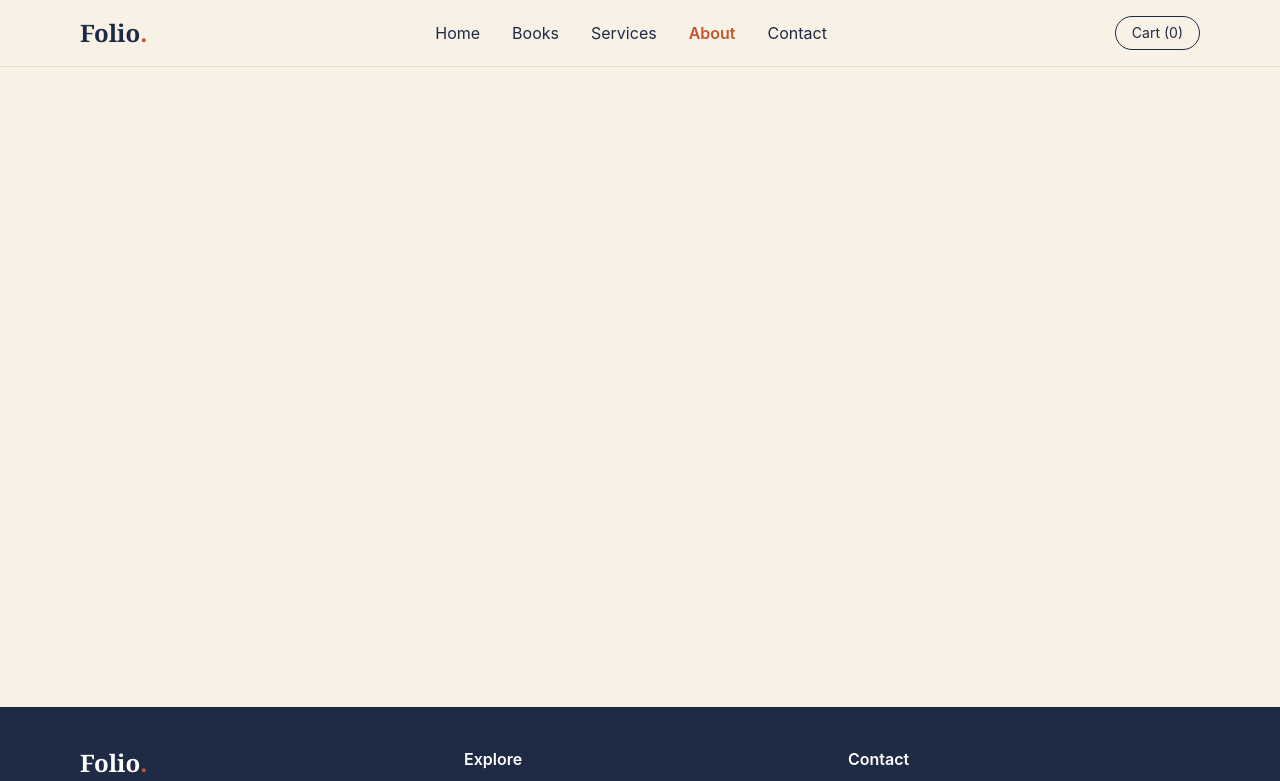
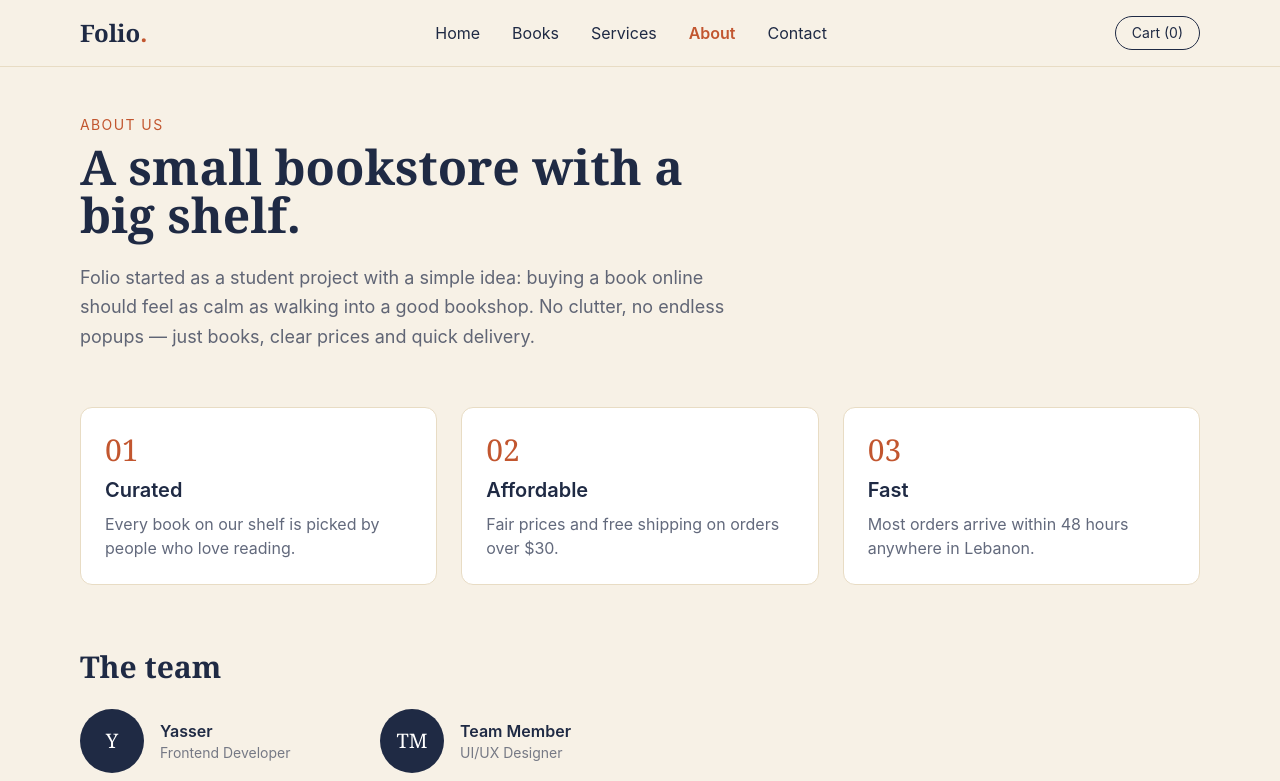
Before and after one commit to Ya4sser/web2project, a React (Create React App) app: page /#/about in a window 1280 px wide. Shown: the top 781 px of the page. Built offline with nearby package versions, Linux system fonts and the light colour scheme.

Commit message:
Add About page with store values and team

```diff
--- a/src/App.js
+++ b/src/App.js
@@ -5,6 +5,7 @@ import Home from "./pages/Home";
 import Books from "./pages/Books";
 import BookDetails from "./pages/BookDetails";
 import Cart from "./pages/Cart";
+import About from "./pages/About";
 import { CartProvider } from "./context/CartContext";
 
 // HashRouter is used because it works on GitHub Pages without extra setup
@@ -19,6 +20,7 @@ function App() {
             <Route path="/books" element={<Books />} />
             <Route path="/books/:id" element={<BookDetails />} />
             <Route path="/cart" element={<Cart />} />
+            <Route path="/about" element={<About />} />
           </Routes>
         </main>
         <Footer />
--- /dev/null
+++ b/src/pages/About.js
@@ -0,0 +1,58 @@
+// Simple data arrays keep the JSX short and easy to read
+const values = [
+  { title: "Curated", text: "Every book on our shelf is picked by people who love reading." },
+  { title: "Affordable", text: "Fair prices and free shipping on orders over $30." },
+  { title: "Fast", text: "Most orders arrive within 48 hours anywhere in Lebanon." },
+];
+
+const team = [
+  { name: "Yasser", role: "Frontend Developer", initials: "Y" },
+  { name: "Team Member", role: "UI/UX Designer", initials: "TM" },
+];
+
+function About() {
+  return (
+    <section className="mx-auto max-w-6xl px-4 py-12">
+      <div className="max-w-2xl">
+        <p className="text-sm uppercase tracking-widest text-clay">About us</p>
+        <h1 className="mt-2 font-serif text-4xl font-bold md:text-5xl">
+          A small bookstore with a big shelf.
+        </h1>
+        <p className="mt-6 text-lg leading-relaxed text-ink/70">
+          Folio started as a student project with a simple idea: buying a book online should
+          feel as calm as walking into a good bookshop. No clutter, no endless popups —
+          just books, clear prices and quick delivery.
+        </p>
+      </div>
+
+      {/* Our values */}
+      <div className="mt-14 grid gap-6 sm:grid-cols-3">
+        {values.map((value, index) => (
+          <div key={value.title} className="rounded-xl border border-sand bg-white p-6">
+            <p className="font-serif text-3xl text-clay">0{index + 1}</p>
+            <h2 className="mt-2 text-xl font-semibold">{value.title}</h2>
+            <p className="mt-2 text-ink/70">{value.text}</p>
+          </div>
+        ))}
+      </div>
+
+      {/* Team */}
+      <h2 className="mt-16 font-serif text-3xl font-bold">The team</h2>
+      <div className="mt-6 grid gap-6 sm:grid-cols-2 md:max-w-xl">
+        {team.map((member) => (
+          <div key={member.name} className="flex items-center gap-4">
+            <div className="flex h-16 w-16 items-center justify-center rounded-full bg-ink font-serif text-xl text-white">
+              {member.initials}
+            </div>
+            <div>
+              <p className="font-semibold">{member.name}</p>
+              <p className="text-sm text-ink/60">{member.role}</p>
+            </div>
+          </div>
+        ))}
+      </div>
+    </section>
+  );
+}
+
+export default About;
```
